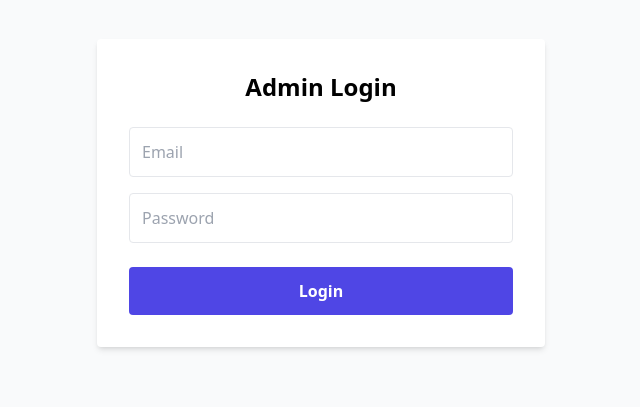
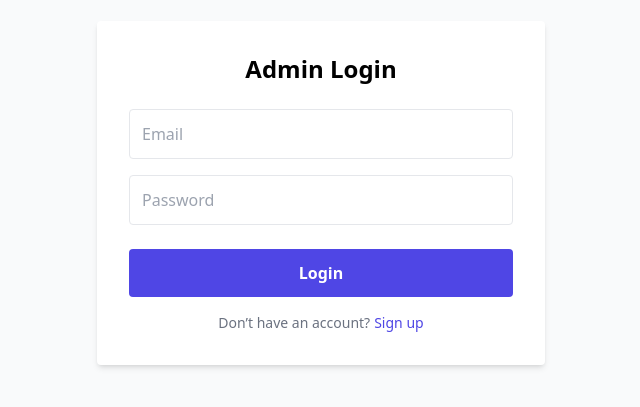
Before and after one commit to kailas1246/Gym_Frontend, a React (Vite) app: page /login in a window 1280 px wide. Shown: the part 207-614 px from the top of the page, without its empty margins (319-959 px from the left). Built offline with nearby package versions, Linux system fonts and the light colour scheme.

Commit message:
Login.jsx

```diff
--- a/src/pages/Login.jsx
+++ b/src/pages/Login.jsx
@@ -8,12 +8,16 @@ export default function Login() {
     const [error, setError] = useState('');
     const navigate = useNavigate();
 
+    const handleSignup = async () => {
+        navigate('/signup')
+    }
+
     const handleSubmit = async (e) => {
         e.preventDefault();
         setError('');
 
         try {
-            const res = await axios.post('https://gym-backend-wfx1.onrender.com/api/auth/login', { email, password });
+            const res = await axios.post('http://localhost:5000/api/auth/login', { email, password });
 
             // Save token in localStorage
             localStorage.setItem('token', res.data.token);
@@ -53,6 +57,16 @@ export default function Login() {
                 >
                     Login
                 </button>
+                <div className="mt-4 text-center text-sm text-gray-500">
+                    Don’t have an account?
+                    <button
+                        onClick={handleSignup}
+                        className="ml-1 text-indigo-600 hover:underline font-medium"
+                    >
+                        Sign up
+                    </button>
+                </div>
+
             </form>
         </div>
     );
```
